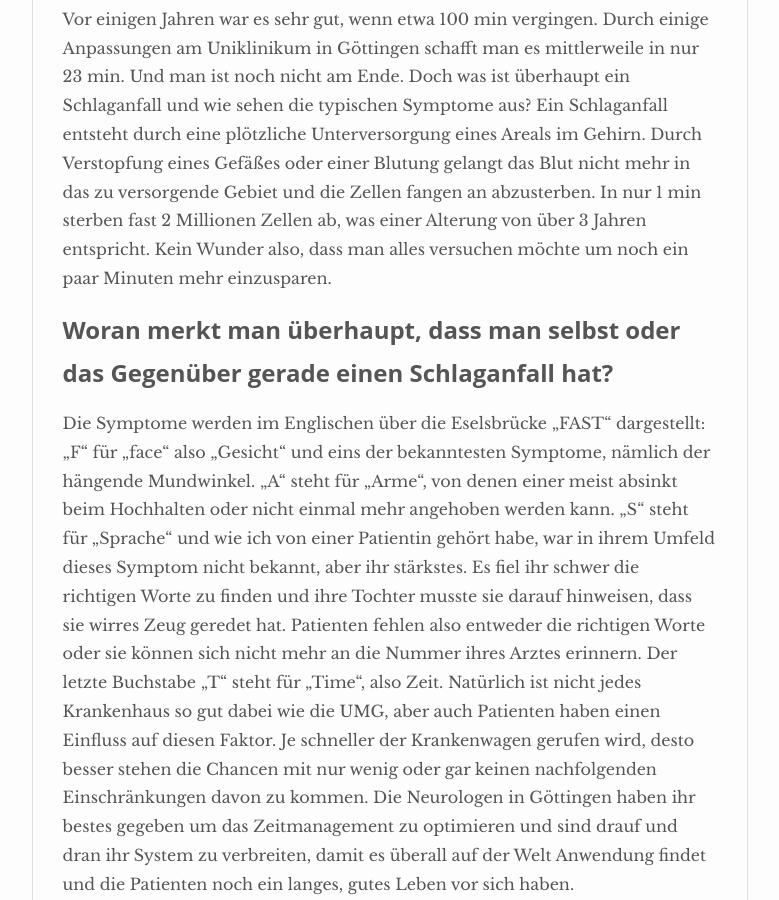
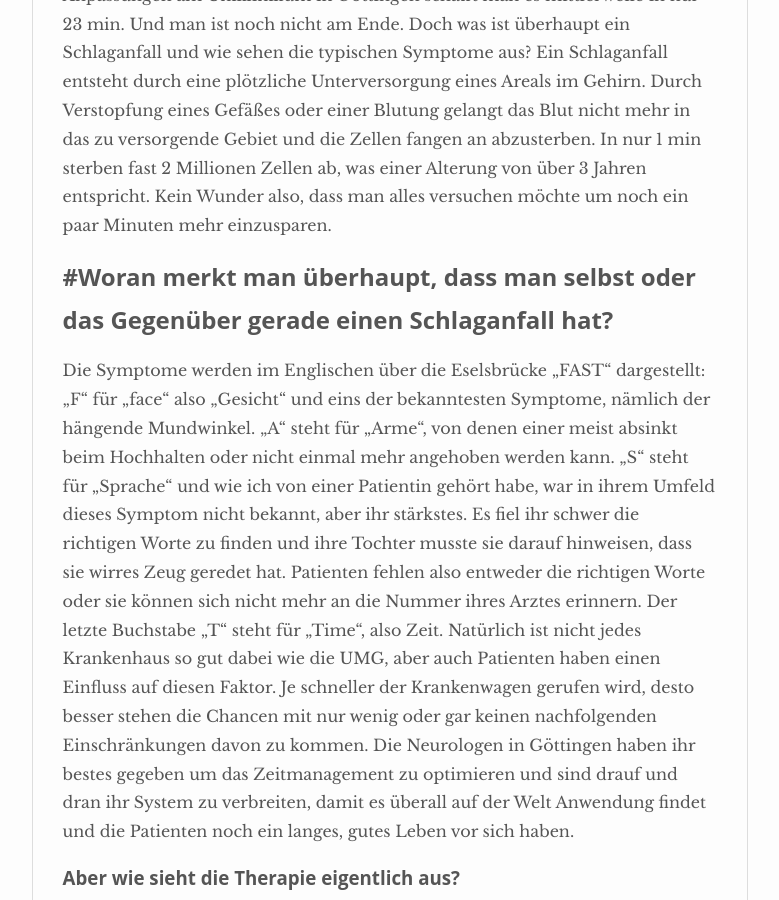
Before and after one commit to TasjaArriens/TasjaArriens.github.io, a Jekyll site: the page built from _posts/2019-08-25-schlaganfall.md, in a window 1280 px wide and 900 px high, scrolled down 697 px. Shown: the whole window, without its empty margins (250-1029 px from the left). Built offline with Jekyll 4.4.1, drawn with Linux system fonts in a browser that asks for light colours; nearby versions of some CDN libraries.

Commit message:
headings

```diff
--- a/_posts/2019-08-25-schlaganfall.md
+++ b/_posts/2019-08-25-schlaganfall.md
@@ -12,7 +12,7 @@
 Ebenso wie die Haltung: „Jetzt merk ich gar nichts mehr, dann brauch ich nicht zum Arzt.“
 Bei einem Schlaganfall zählt jede Minute.
 
-## Wie lange dauert es vom Symptom bis zur Behandlung?
+### Wie lange dauert es vom Symptom bis zur Behandlung?
 
 Vor einigen Jahren war es sehr gut, wenn etwa 100 min vergingen.
 Durch einige Anpassungen am Uniklinikum in Göttingen schafft man es mittlerweile in nur 23 min.
@@ -22,7 +22,7 @@
 In nur 1 min sterben fast 2 Millionen Zellen ab, was einer Alterung von über 3 Jahren entspricht.
 Kein Wunder also, dass man alles versuchen möchte um noch ein paar Minuten mehr einzusparen.
 
-## Woran merkt man überhaupt, dass man selbst oder das Gegenüber gerade einen Schlaganfall hat?
+## #Woran merkt man überhaupt, dass man selbst oder das Gegenüber gerade einen Schlaganfall hat?
 
 Die Symptome werden im Englischen über die Eselsbrücke „FAST“ dargestellt:
 „F“ für „face“ also „Gesicht“ und eins der bekanntesten Symptome, nämlich der hängende Mundwinkel.
@@ -33,7 +33,7 @@
 Je schneller der Krankenwagen gerufen wird, desto besser stehen die Chancen mit nur wenig oder gar keinen nachfolgenden Einschränkungen davon zu kommen.
 Die Neurologen in Göttingen haben ihr bestes gegeben um das Zeitmanagement zu optimieren und sind drauf und dran ihr System zu verbreiten, damit es überall auf der Welt Anwendung findet und die Patienten noch ein langes, gutes Leben vor sich haben.
 
-## Aber wie sieht die Therapie eigentlich aus?
+### Aber wie sieht die Therapie eigentlich aus?
 
 Nun, zuerst macht man eine sogenannte Lysetherapie.
 Man injiziert dem Patienten ein Medikament, welches die Verstopfung des Gefäßes auflösen soll.
```
